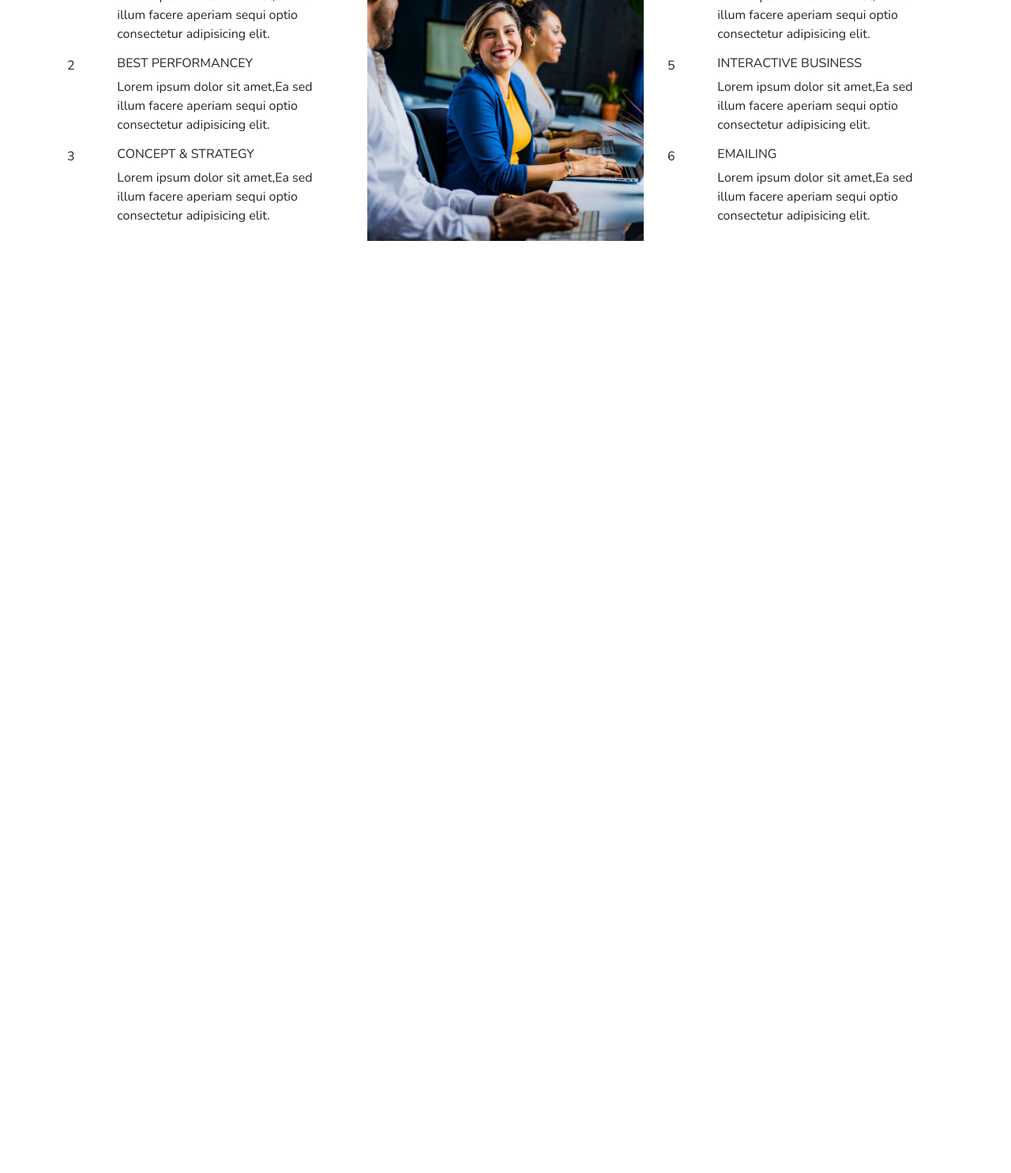
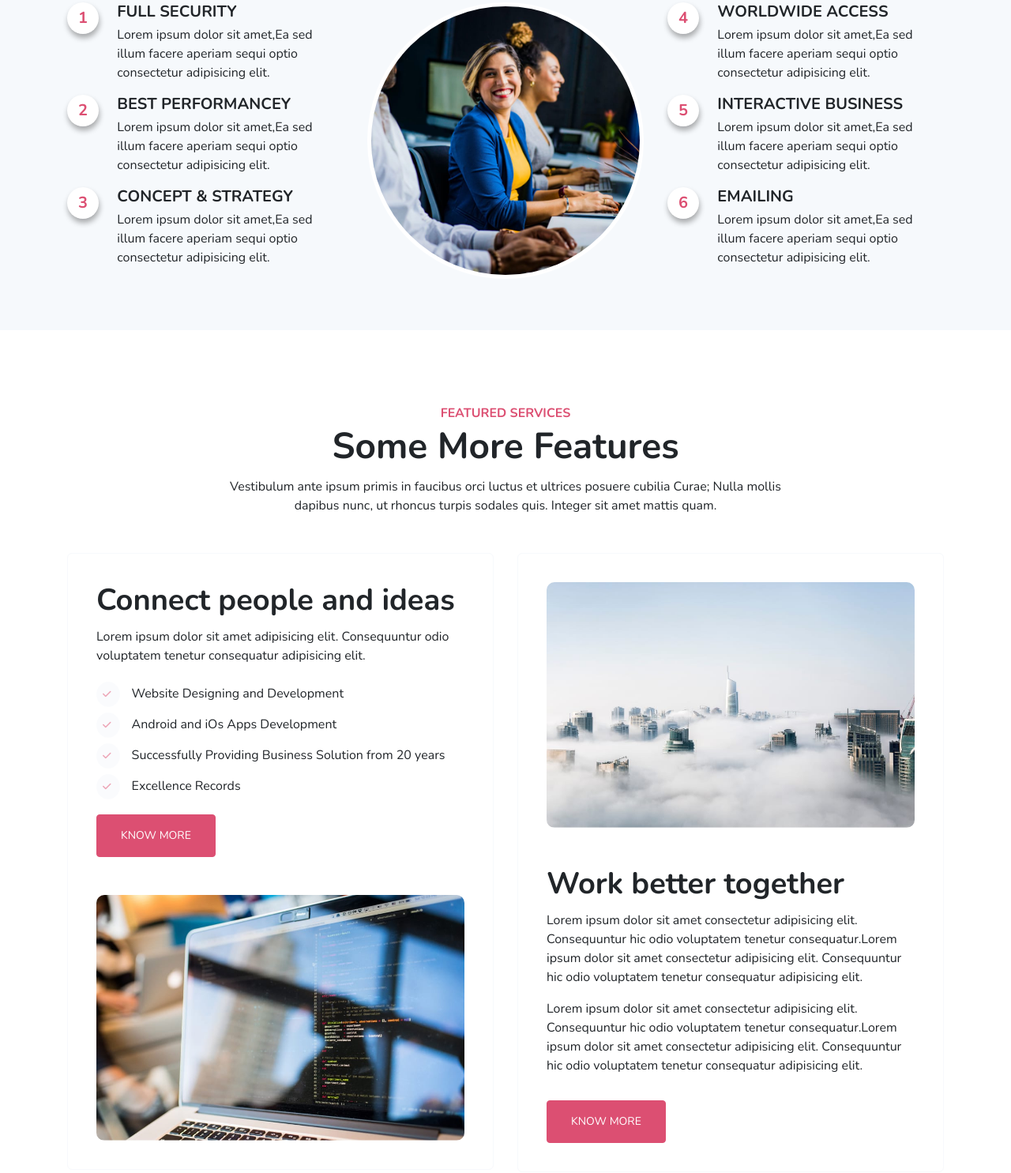
Before and after one commit to KhanhMinh1308/MasterWork, a plain HTML site: page services.html in a window 1280 px wide. Shown: the part 921-2406 px from the top of the page at 79% size. Before the commit the page ends 1242 px from the top, so only its background shows below. Drawn offline with nearby package versions, Linux system fonts and the light colour scheme.

Commit message:
Services css

```diff
--- a/css/services.css
+++ b/css/services.css
@@ -8,6 +8,9 @@
 
 html,body{
     font-family: 'Nunito', sans-serif;
+}
+ul {
+    list-style: none;
 }
 img{
     max-width: 100%;
@@ -36,7 +39,7 @@ img{
     margin: 0 auto;
 }
 
-/* our_services  */
+/* services1  */
 
 .header-section h2{
     font-size: 46px;
@@ -90,3 +93,76 @@ img{
     line-height: 1;
     margin-top: 5px;
 }
+
+/* services2  */
+.services2{
+    background-color: rgb(246, 249, 252);
+}
+.services2 .products-right .products-icon{
+    color:#dc4f72;
+    background-color: white;
+    width:40px;
+    height:40px;
+    text-align: center;
+    border-radius: 50%;
+
+    line-height: 40px;
+    font-size: 20px;
+    font-weight: 700;
+    box-shadow: 1px 5px 7.5px rgba(0, 0, 0, 0.32);
+
+}
+.services2 .products-middle .img-circle {
+    border: 5px solid white;
+    border-radius: 50%;
+}
+
+img.img-move{
+    transition:all 0.5s;
+}
+img.img-move:hover{
+    transform:translateY(-3%);
+}
+
+.services2 .products-right h6{
+    font-weight: 800;
+    font-size: 20px;
+    margin-bottom: 5px;
+    transition: all 0.5s;
+}
+
+.services2 .products-right h6:hover{
+     color:#dc4f72;
+     cursor:pointer;
+}
+
+/* services3 */
+.services3 .card-body .card-title{
+    font-size: 38px;
+    font-weight:800;
+}
+
+.services3 ul.feature-list li {
+    margin: 15px 0;
+    font-weight: 500;
+
+}
+
+.services3 ul.feature-list li span{
+    color:#dc4f72;
+    margin-right: 15px;
+    font-size: 12px;
+    background-color:#F7F9FC;
+    padding:8px;
+    border-radius: 50%;
+    opacity: 0.5;
+}
+.services3 .card{
+    border:1px solid #F7F9FC ;
+    padding:1rem;
+    border-radius: 6px;
+}
+.services3 .card img{
+
+    border-radius: 10px;
+}
--- a/services.html
+++ b/services.html
@@ -84,7 +84,7 @@
 
   </section>
   <section class="services2">
-    <div class="products-info py5">
+    <div class="products-info py-lg-5">
         <div class="container py-lg-3">
             <div class="header-section text-center mx-auto mb-5">
                 <h6 class="sub-title">THE BEST PRODUCTS</h6>
@@ -179,6 +179,81 @@
 
     </div>
   </section>
+  <section class="services3">
+    <div class="featured-info py-5">
+        <div class="container  py-lg-5">
+            <div class="header-section text-center mx-auto mb-5">
+                <h6 class="sub-title">FEATURED SERVICES</h6>
+                <h3>Some More Features</h3>
+                <p class="my-3">Vestibulum ante ipsum primis in faucibus orci luctus et ultrices posuere cubilia Curae; Nulla mollis dapibus nunc, ut rhoncus turpis sodales quis. Integer sit amet mattis quam.</p>
+            </div>
+
+            <div class="row">
+                <div class="col-6">
+                    <div class="card" >
+                        <div class="card-body ">
+                          <h4 class="card-title">Connect people and ideas
+                        </h4>
+                          <p class="card-text">Lorem ipsum dolor sit amet adipisicing elit. Consequuntur odio voluptatem tenetur consequatur adipisicing elit.</p>
+                          <ul class="feature-list my-4">
+                            <li>
+                                <span>
+                                    <i class="fa-solid fa-check"></i>
+                                </span>
+                                Website Designing and Development
+                            </li>
+                            <li>
+                                <span>
+                                    <i class="fa-solid fa-check"></i>
+                                </span>
+                                Android and iOs Apps Development
+                            </li>
+                            <li>
+                                <span>
+                                    <i class="fa-solid fa-check"></i>
+                                </span>
+                            Successfully Providing Business Solution from 20 years
+                            </li>
+
+                            <li>
+                                <span>
+                                    <i class="fa-solid fa-check"></i>
+                                </span>
+                                Excellence Records
+                            </li>
+
+                          </ul>
+                          <a href="#" class="theme-button btn btn-danger mb-4 mb-lg-5">KNOW MORE</a>
+
+                          <img class="card-img-bottom img-move" src="./img/b1.jpg" alt="Card image" >
+                        </div>
+
+                      </div>
+                </div>
+                <div class="col-6 mt-lg-0 mt-5">
+                    <div class="card" >
+
+
+                        <div class="card-body ">
+
+                           <img class="card-img-top img-move " src="./img/b2.jpg" alt="Card image" >
+
+                          <h4 class="card-title mt-5">Work better together</h4>
+                          <p class="card-text ">Lorem ipsum dolor sit amet consectetur adipisicing elit. Consequuntur hic odio voluptatem tenetur consequatur.Lorem ipsum dolor sit amet consectetur adipisicing elit. Consequuntur hic odio voluptatem tenetur consequatur adipisicing elit.
+                            </p>
+
+                            <p>
+                                Lorem ipsum dolor sit amet consectetur adipisicing elit. Consequuntur hic odio voluptatem tenetur consequatur.Lorem ipsum dolor sit amet consectetur adipisicing elit. Consequuntur hic odio voluptatem tenetur consequatur adipisicing elit.
+                                </p>
+                          <a href="#" class="theme-button btn btn-danger mt-3 ">
+                            KNOW MORE
+                          </a>
+                        </div>
+                </div>
+            </div>
+        </div>
+    </div>
+  </section>
 
   <footer>
     <!-- place footer here -->
```
Also changed, not shown: 2 other files.
